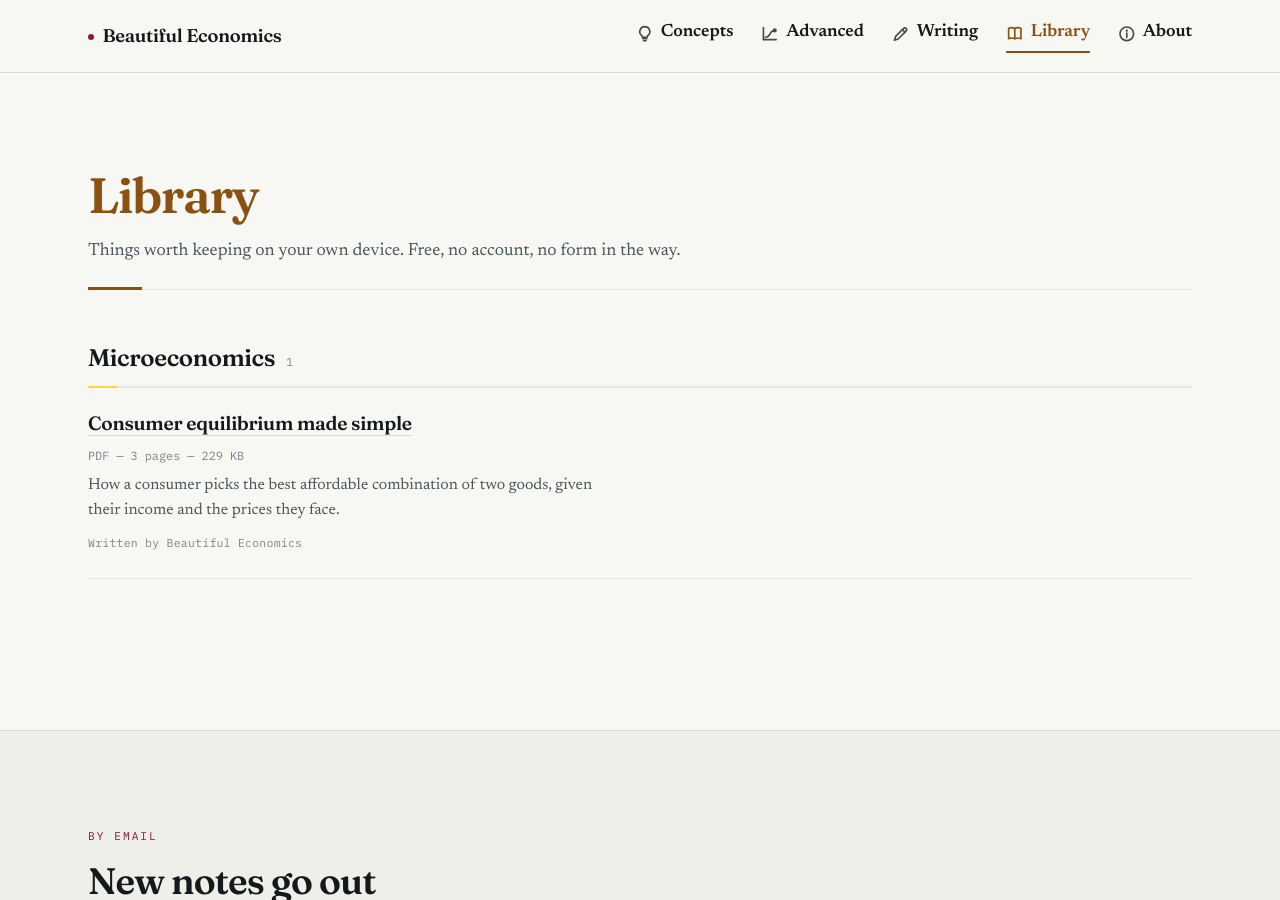
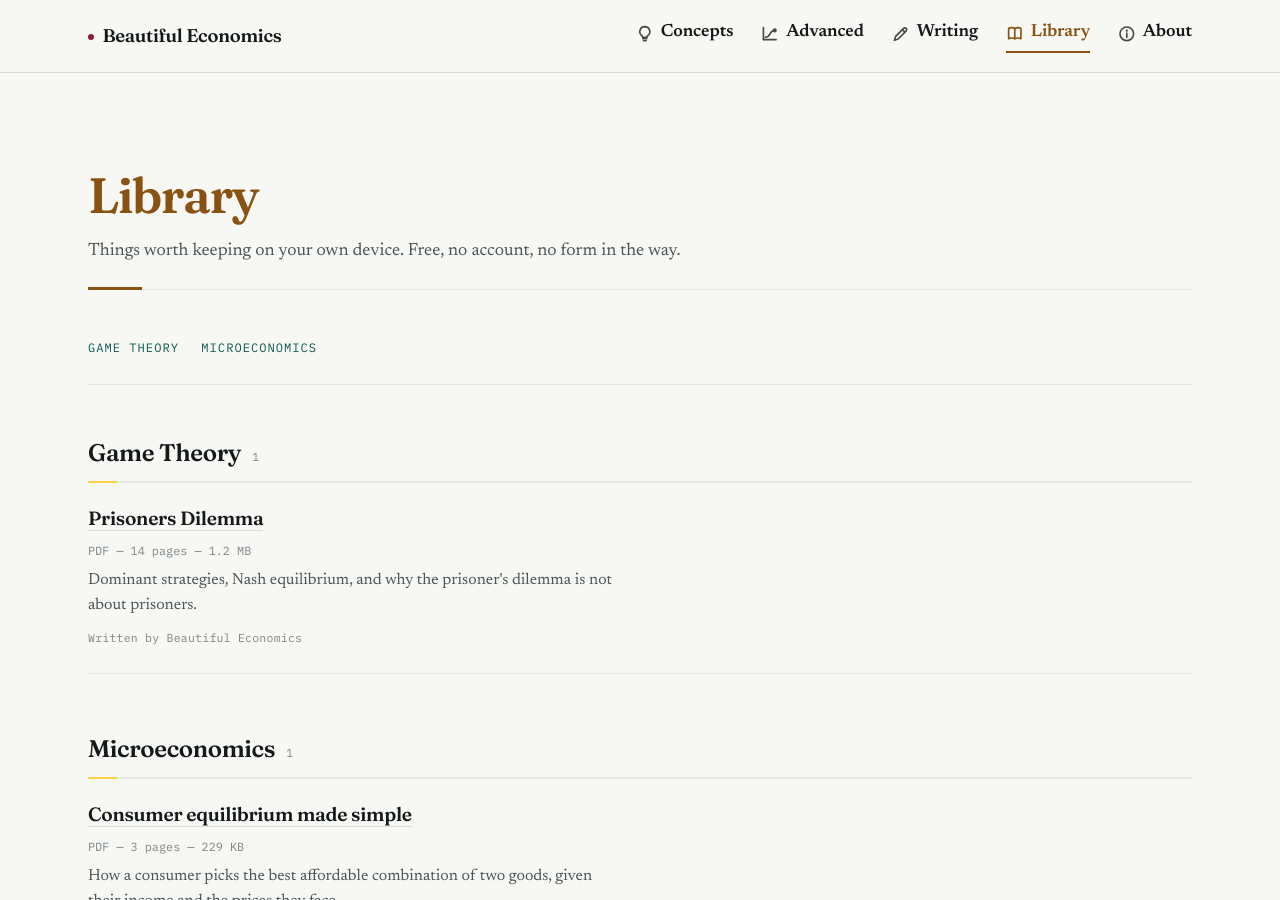
Before and after one commit to BeautifulEconomics/beautifuleconomics.github.io, a Jekyll site: the page built from library.html, in a window 1280 px wide and 900 px high. Built offline with Jekyll 4.4.1, drawn with Linux system fonts in a browser that asks for light colours.

Commit message:
Update library.yml

```diff
--- a/_data/library.yml
+++ b/_data/library.yml
@@ -38,3 +38,11 @@
   size: "229 KB"
   note: "How a consumer picks the best affordable combination of two goods, given their income and the prices they face."
   credit: "Written by Beautiful Economics"
+
+- title: "Prisoners Dilemma"
+  category: "Game Theory"
+  file: /assests/library/prisoners_dilemma_payoff_matrix_beautiful_economics.pdf
+  pages: 14
+  size: "1.2 MB"
+  note: "Dominant strategies, Nash equilibrium, and why the prisoner's dilemma is not about prisoners."
+  credit: "Written by Beautiful Economics"
```
